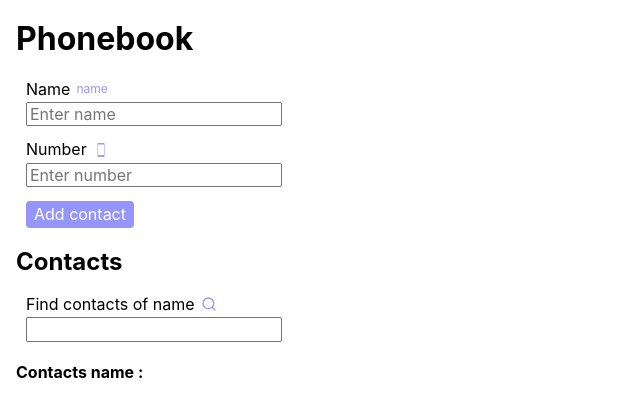
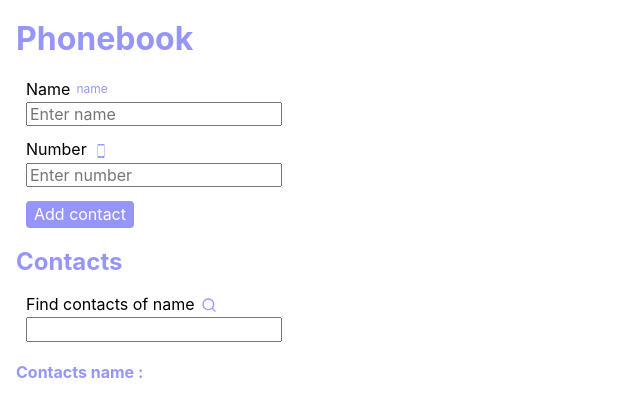
Before and after one commit to SerhiyStepanov/goit-react-hw-06-phonebook, a React (Create React App) app: page / in a window 1280 px wide. Shown: the top 416 px of the page, without its empty margins (0-640 px from the left). Built offline with nearby package versions, Linux system fonts and the light colour scheme; a web font is replaced by a local one.

Commit message:
add color

```diff
--- a/src/App.css
+++ /dev/null
@@ -1,3 +0,0 @@
-.App {
-  text-align: center;
-}
--- a/src/App.js
+++ b/src/App.js
@@ -3,7 +3,7 @@ import shortid from "shortid";
 import ContactForm from "./Components/Form";
 import Filter from "./Components/Filter";
 import ContactList from "./Components/ContactList";
-import "./App.css";
+import s from "./App.module.css";
 
 export default function App() {
   const [contacts, setContacts] = useState(() => {
@@ -54,12 +54,12 @@ export default function App() {
   });
 
   return (
-    <div style={{ marginLeft: "16px" }}>
+    <div className={s.container}>
       <h1>Phonebook</h1>
 
       <ContactForm onSubmit={addContact} />
 
-      <h2>Contacts</h2>
+      <h2 style={{ color: "rgb(150, 150, 250)" }}>Contacts</h2>
       <Filter value={filters} onChange={filterContacts} />
       <ContactList
         contacts={visibleContactsView}
--- /dev/null
+++ b/src/App.module.css
@@ -0,0 +1,11 @@
+.container {
+  margin-left: 16px;
+}
+
+h1 {
+  color: var(--primary-color);
+}
+
+h2 {
+  color: var(--primary-color);
+}
--- a/src/Components/ContactList/ContactList.js
+++ b/src/Components/ContactList/ContactList.js
@@ -3,7 +3,7 @@ import s from "./ContactList.module.css";
 export default function ContactList({ contacts, onDeleteContact }) {
   return (
     <ul className={s.contactList}>
-      <h4>Contacts name :</h4>
+      <h4 className={s.title}>Contacts name :</h4>
       {contacts.map(({ name, number, id }) => (
         <li key={id} className={s.list}>
           <p className={s.text}>
--- a/src/Components/ContactList/ContactList.module.css
+++ b/src/Components/ContactList/ContactList.module.css
@@ -1,5 +1,9 @@
 .contactList {
   padding-left: 0;
+}
+
+.title {
+  color: var(--primary-color);
 }
 
 .list {
@@ -19,17 +23,17 @@
   margin-left: auto;
   border: none;
   border-radius: 4px;
-  color: #ffffff;
-  background-color: var(--primary-color);
+  color: #fff;
   cursor: pointer;
   outline: none;
+  background-color: var(--primary-color);
   transition: transform 250ms var(--cubic);
   transition: box-shadow 250ms var(--cubic);
 }
 
 .button:hover,
 .button:focus {
-  transform: scale(1.05);
+  transform: scale(1.06);
   box-shadow: 2px 2px 4px 1px rgba(0, 0, 0, 0.3);
   transition: transform 250ms var(--cubic);
   transition: box-shadow 250ms var(--cubic);
--- a/src/Components/Filter/Filter.module.css
+++ b/src/Components/Filter/Filter.module.css
@@ -12,8 +12,8 @@
 .fiSearch {
   display: inline-block;
   margin-left: 6px;
-  width: 16px;
-  height: 16px;
+  width: 14px;
+  height: 14px;
   color: var(--primary-color);
 }
 
--- a/src/Components/Form/Form.module.css
+++ b/src/Components/Form/Form.module.css
@@ -12,21 +12,21 @@
 }
 
 .button {
+  padding: 4px 8px;
   margin-left: 10px;
-  padding: 4px 8px;
   border: none;
   border-radius: 4px;
   color: #fff;
-  background-color: var(--primary-color);
   cursor: pointer;
   outline: none;
+  background-color: var(--primary-color);
   transition: transform 250ms var(--cubic);
   transition: box-shadow 250ms var(--cubic);
 }
 
 .button:hover,
 .button:focus {
-  transform: scale(1.05);
+  transform: scale(1.06);
   box-shadow: 2px 2px 4px 1px rgba(0, 0, 0, 0.3);
   transition: transform 250ms var(--cubic);
   transition: box-shadow 250ms var(--cubic);
@@ -35,8 +35,8 @@
 .ioIosPhonePortrait {
   display: block;
   margin-left: 6px;
-  width: 16px;
-  height: 16px;
+  width: 14px;
+  height: 14px;
   color: var(--primary-color);
 }
 
```
